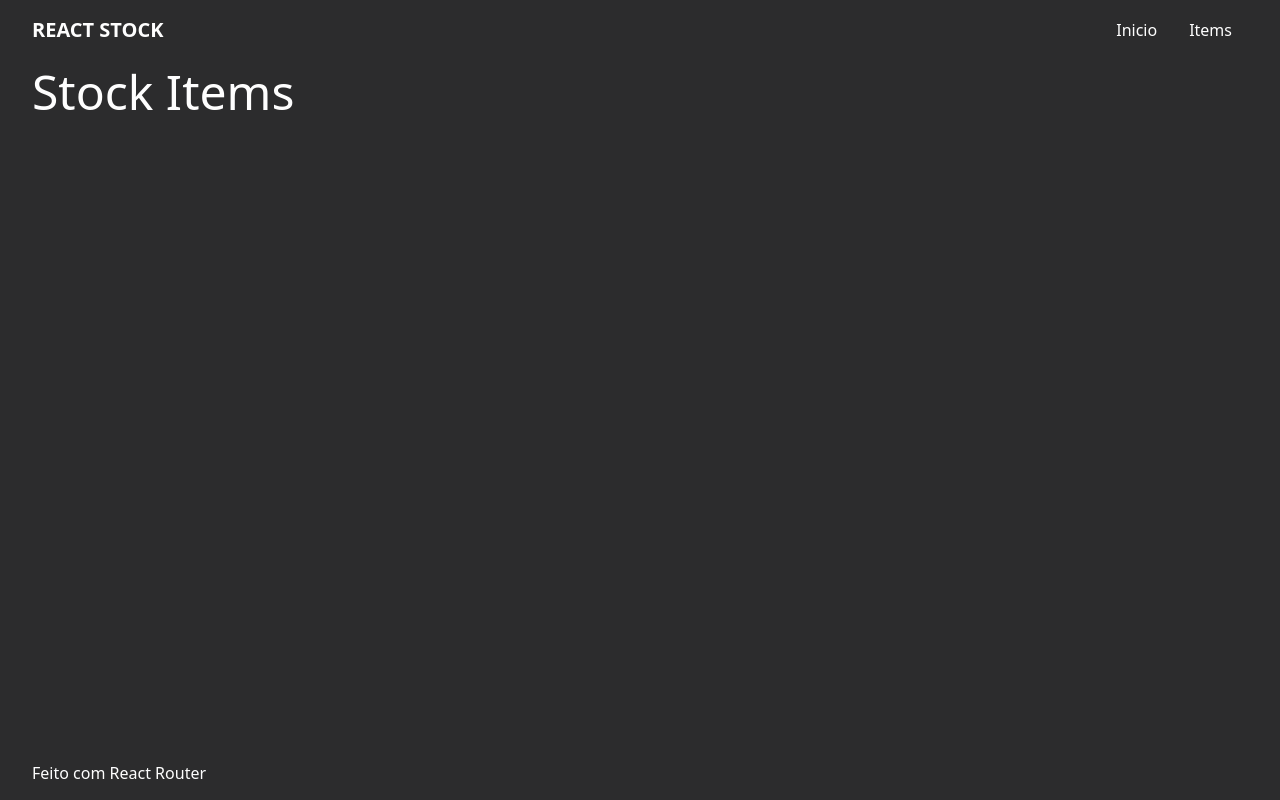
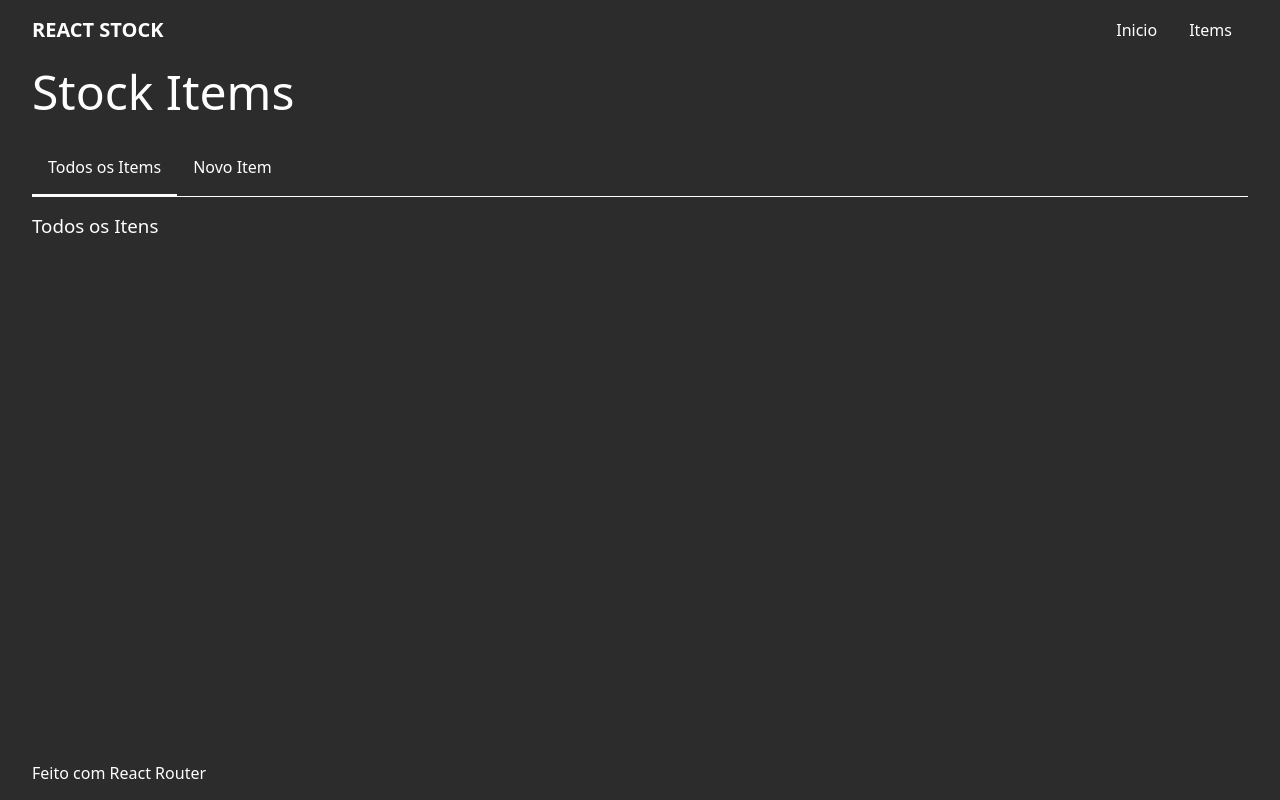
Before and after one commit to RonaldMamani/Stock-React, a React (Vite) app: page /items in a window 1280 px wide. Built offline with nearby package versions, Linux system fonts and the light colour scheme.

Commit message:
Adicionando Link e estilização na seção de Itens

```diff
--- a/src/pages/items/CreateItem.jsx
+++ b/src/pages/items/CreateItem.jsx
@@ -1,7 +1,7 @@
 export default function CreateItem() {
     return (
         <div>
-
+            <h3>Novo Item</h3>
         </div>
     )
 }
--- a/src/pages/items/Layout.jsx
+++ b/src/pages/items/Layout.jsx
@@ -1,9 +1,15 @@
-import { Outlet } from "react-router-dom";
+import { Link, Outlet, useLocation } from "react-router-dom";
 
 export default function ItemsLayout() {
+    const { pathname } = useLocation()
+
     return (
         <main>
             <h1>Stock Items</h1>
+            <div className="tabs">
+                <Link to="/items" className={`tab ${pathname === "/items" ? "active" : ""}`} >Todos os Items</Link>
+                <Link to="/items/new" className={`tab ${pathname === "/items/new" ? "active" : ""}`} >Novo Item</Link>
+            </div>
             <Outlet />
         </main>
     )
--- a/src/pages/items/ListItems.jsx
+++ b/src/pages/items/ListItems.jsx
@@ -1,7 +1,7 @@
 export default function ListItems() {
     return (
         <div>
-
+            <h3>Todos os Itens</h3>
         </div>
     )
 }
--- a/src/pages/items/ShowItem.jsx
+++ b/src/pages/items/ShowItem.jsx
@@ -1,7 +1,7 @@
 export default function ShowItem() {
     return (
         <div>
-
+            <h3>Exibir Item</h3>
         </div>
     )
 }
--- a/src/pages/items/UpdateItem.jsx
+++ b/src/pages/items/UpdateItem.jsx
@@ -1,7 +1,7 @@
 export default function UpdateItem() {
     return (
         <div>
-
+            <h3>Atualizar Item</h3>
         </div>
     )
 }
```
